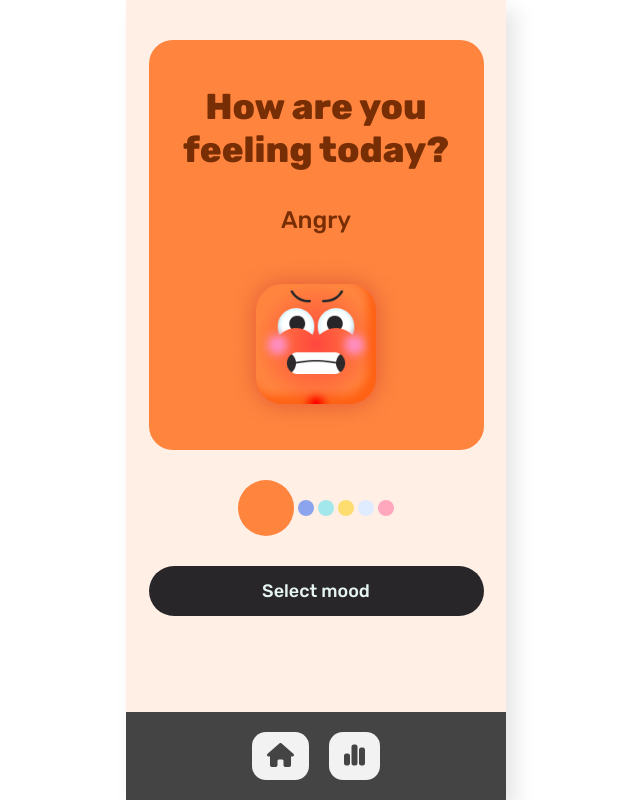
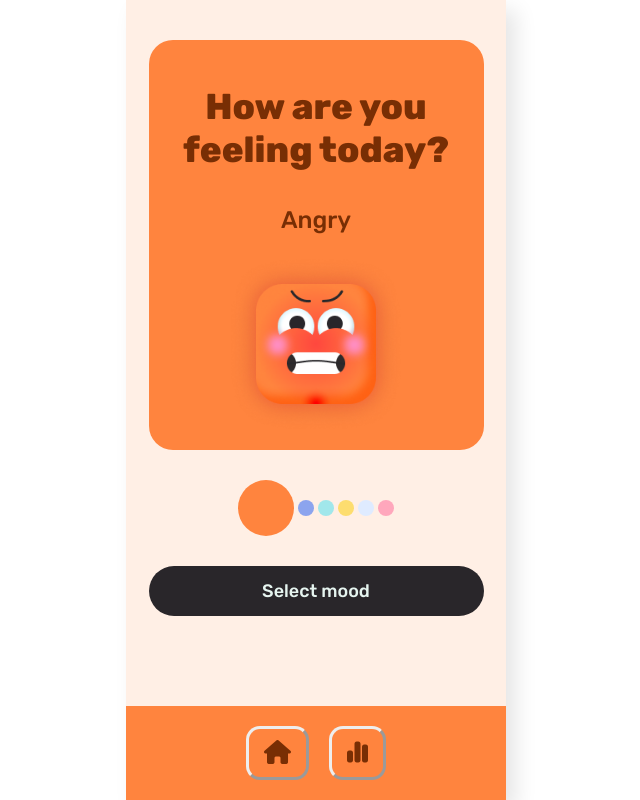
Before and after one commit to marchuk-b/mood-tracker, a React (Create React App) app: page / in a window 1280 px wide. Shown: the whole page, without its empty margins (324-964 px from the left). Built offline with nearby package versions, Linux system fonts and the light colour scheme.

Commit message:
some changes

```diff
--- a/src/components/Navbar/Navbar.css
+++ b/src/components/Navbar/Navbar.css
@@ -1,28 +1,20 @@
 .navbar {
     padding: 20px 0;
     text-align: center;
-    background-color: #444;
     display: flex;
     justify-content: center;
     gap: 20px;
 }
 .navbar__link {
     display: block;
-
-    /* background-color: #FFEFE5;
-    color: #754242; */
-
-    background-color: #f2f2f2;
-    color: #444;
     font-size: 24px;
     font-weight: 500;
-    border: none;
+    border: 3px outset;
     border-radius: 14px;
     padding: 10px 15px;
     cursor: pointer;
     transition: all .3s linear;
 }
 .navbar__link:hover {
-    background-color: #b4b4b4;
-    color: #444;
+    filter: brightness(0.85) saturate(1.3);
 }
--- a/src/components/Navbar/Navbar.jsx
+++ b/src/components/Navbar/Navbar.jsx
@@ -1,13 +1,17 @@
 import { Link } from 'react-router-dom'
 import './Navbar.css'
+import { useContext } from 'react'
+import { MoodContext } from '../../context/MoodContext'
 
 export const Navbar = () => {
+  const { moodCardData } = useContext(MoodContext);
+
   return (
-    <div className='navbar'>
-        <Link className='navbar__link' to={'/'}>
+    <div className={`navbar ${moodCardData.className}`}>
+        <Link className={`navbar__link ${moodCardData.className}`} to={'/'}>
             <i className="fa-solid fa-house"></i>
         </Link>
-        <Link className='navbar__link' to={'/statistics'}>
+        <Link className={`navbar__link ${moodCardData.className}`} to={'/statistics'}>
             <i className="fa-solid fa-chart-simple"></i>
         </Link>
     </div>
```
